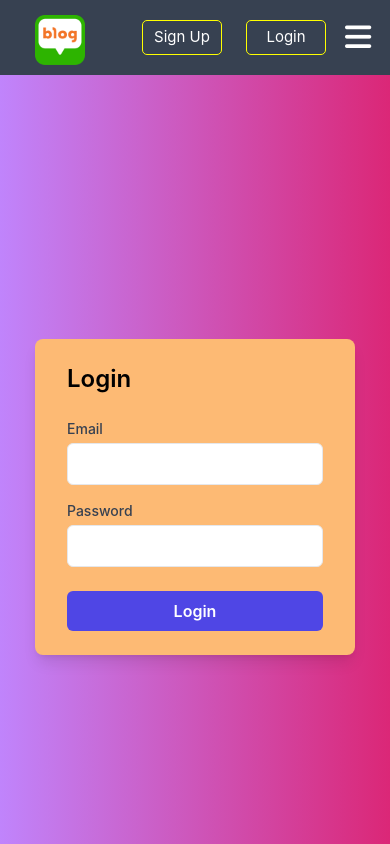
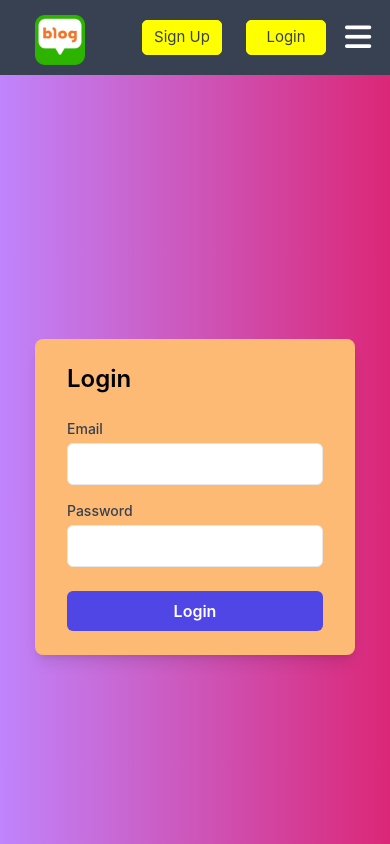
Before and after one commit to it21110016/Blog-App, a React (Create React App) app in the folder frontend/: page /login in a window 390 px wide. Shown: the top 844 px of the page. Built offline with nearby package versions, Linux system fonts and the light colour scheme.

Commit message:
minor change

```diff
--- a/frontend/src/styles/navbar.module.css
+++ b/frontend/src/styles/navbar.module.css
@@ -319,11 +319,14 @@
 
     .signup {
         margin-left: 30%;
-
+        background-color: yellow;
+        color: rgb(55 65 81);
     }
 
     .login {
         margin-right: 10%;
+        background-color: yellow;
+        color: rgb(55 65 81);
     }
 
     .logout {
@@ -349,11 +352,14 @@
 
     .signup {
         margin-left: 30%;
-
+        background-color: yellow;
+        color: rgb(55 65 81);
     }
 
     .login {
         margin-right: 10%;
+        background-color: yellow;
+        color: rgb(55 65 81);
     }
 
     .logout {
@@ -373,21 +379,26 @@
         width: 20%;
         font-size: 14px;
         width: 80px;
-        transition: background-color 0.1s ease, color 0.1s ease, box-shadow 0.1s ease;
     }
 
     .signup:hover,
     .login:hover,
     .logout:hover {
+        background-color: transparent;
+        color: white;
         transition: background-color 0s ease, color 0s ease, box-shadow 0s ease;
     }
 
     .signup {
         margin-left: 33%;
+        background-color: yellow;
+        color: rgb(55 65 81);
     }
 
     .login {
         margin-right: 9%;
+        background-color: yellow;
+        color: rgb(55 65 81);
     }
 
     .logout {
```
